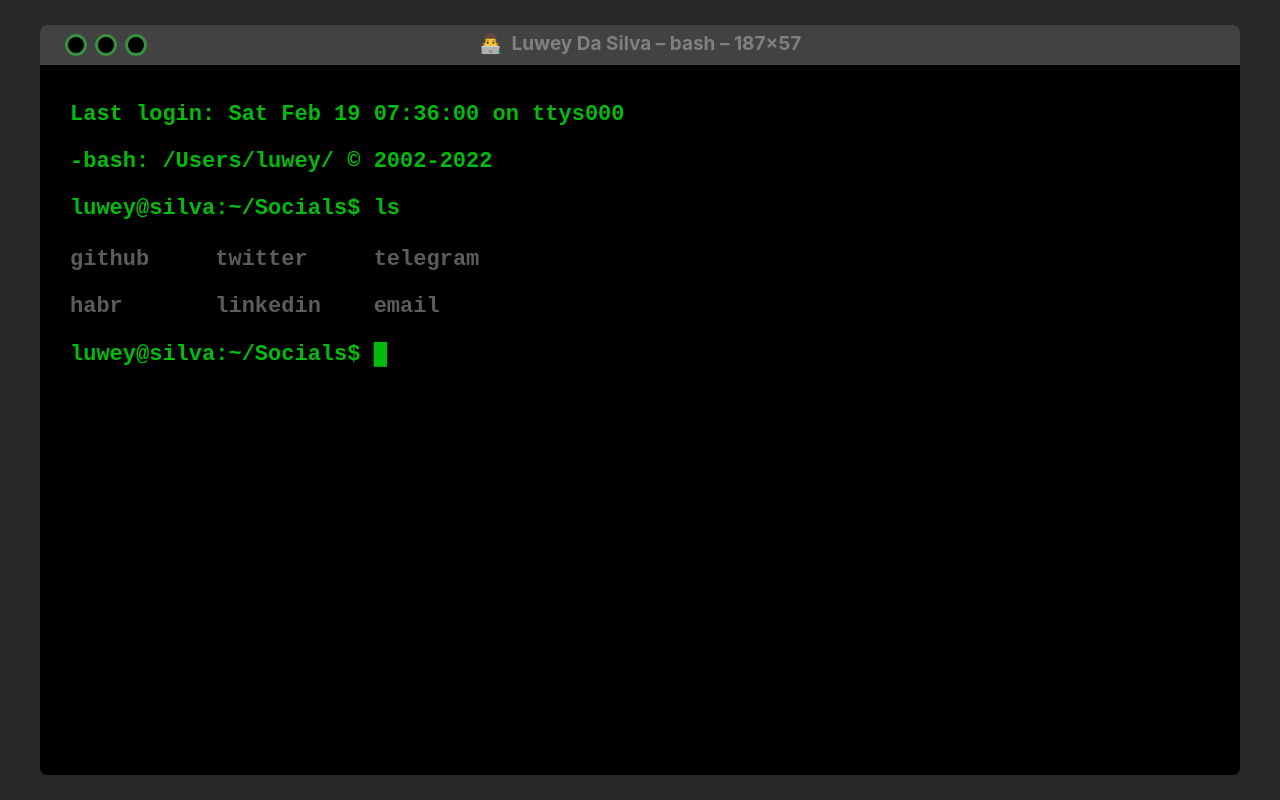
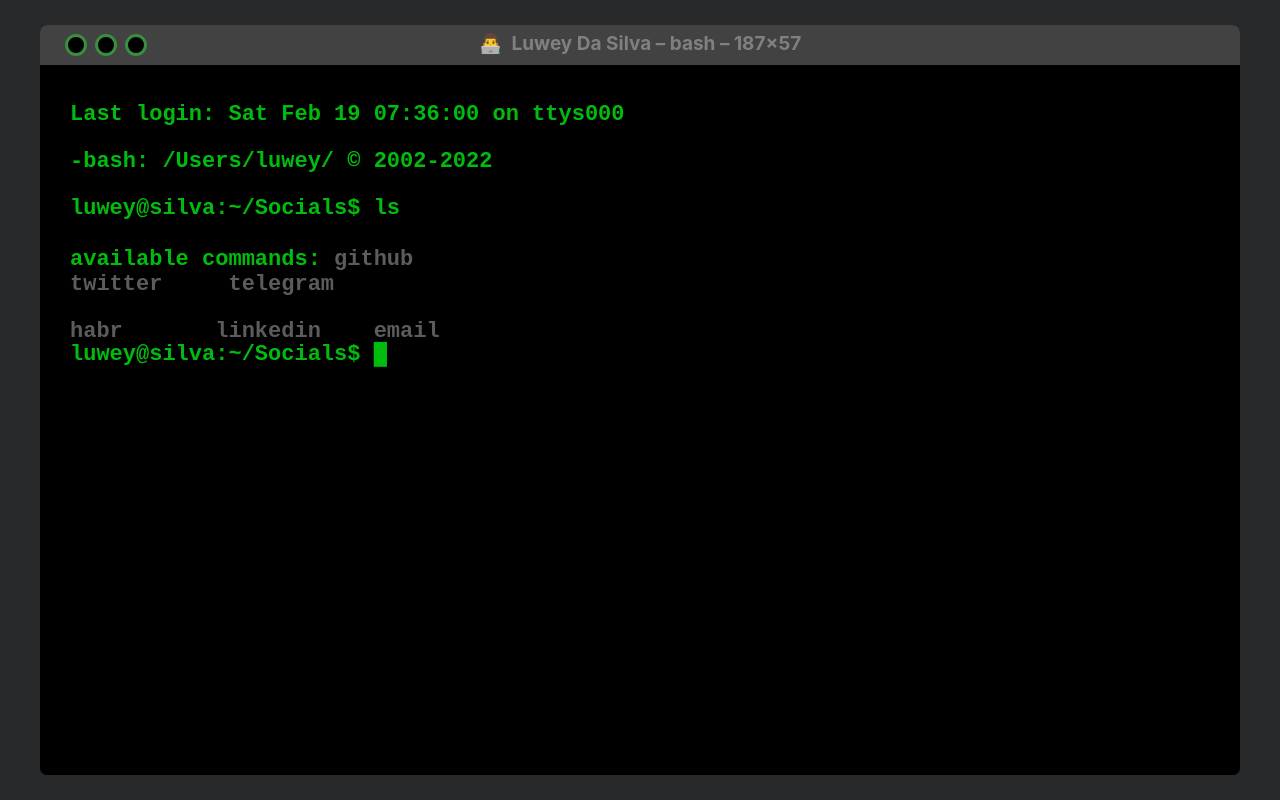
Before and after one commit to Luwey-Silva/luwey-silva-terminal-portfolio, a plain HTML site: page index.html in a window 1280 px wide. Drawn offline with Linux system fonts and the light colour scheme.

Commit message:
Update index.html

```diff
--- a/index.html
+++ b/index.html
@@ -40,6 +40,9 @@
 
             <div id="data__container_body-links">
                 <p>
+
+                    available commands:
+
                     <a href="https://github.com/Luwey-Silva" target="_blank">
                         github
                     </a>
```
